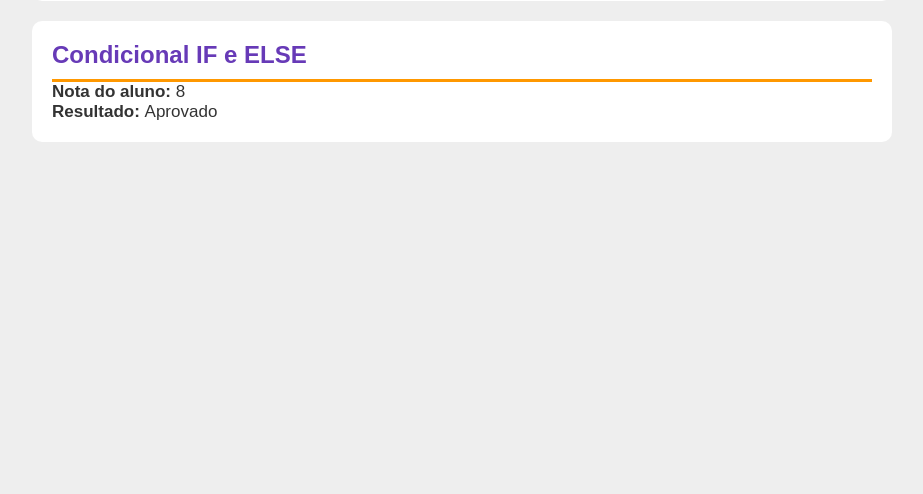
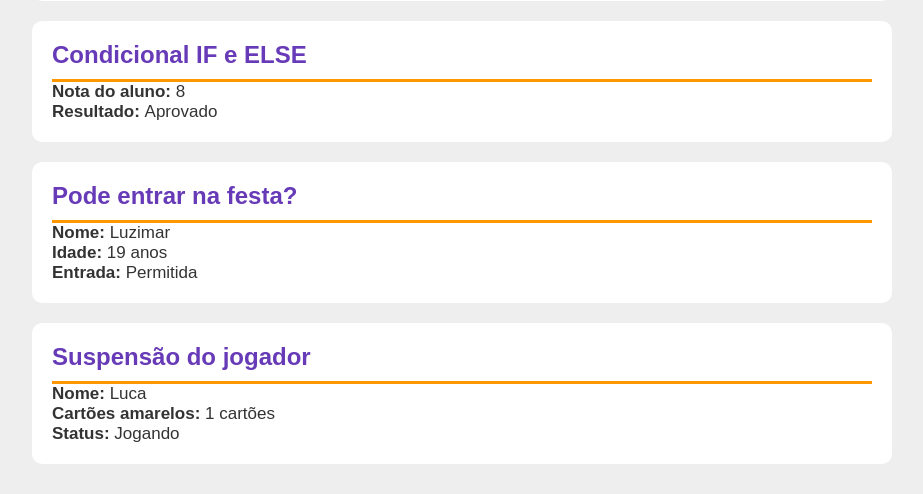
Before and after one commit to kevenbitencourt07/php-web, a PHP site: page /26-11-2026/index.php in a window 1280 px wide. Shown: the part 310-804 px from the top of the page, without its empty margins (178-1101 px from the left). Before the commit the page ends 452 px from the top, so only its background shows below. Run offline with PHP 8.4, Linux system fonts and the light colour scheme.

Commit message:
feat: adicionando cards de teste

```diff
--- a/26-11-2026/index.php
+++ b/26-11-2026/index.php
@@ -55,6 +55,48 @@
 
                 <p><strong>Nota do aluno: </strong> <?= $nota ?> </p>
                 <p><strong>Resultado: </strong> <?= $resultado ?> </p>
+             </div>
+
+             <div class="card">
+                <h2>Pode entrar na festa?</h2>
+
+                <?php
+                    // Entrada de dados
+                    $nome = "Luzimar";
+                    $idade = 19;
+
+                    // Verifica se a pessoa pode entrar na festa
+                    if ($idade >= 18) {
+                        $entrada = "Permitida";
+                    } else {
+                        $entrada = "Não permitida";
+                    }
+                ?>
+
+                <p><strong>Nome: </strong> <?= $nome ?> </p>
+                <p><strong>Idade: </strong> <?= $idade ?> anos</p>
+                <p><strong>Entrada: </strong> <?= $entrada ?> </p>
+             </div>
+
+             <div class="card">
+                <h2>Suspensão do jogador</h2>
+
+                <?php
+                    // Dados do jogador
+                    $nome = "Luca";
+                    $cartoes = 1;
+
+                    // Status do jogador
+                    if ($cartoes >= 3) {
+                        $status = "Suspenso da partida";
+                    } else {
+                        $status = "Jogando";
+                    }
+                ?>
+
+                <p><strong>Nome: </strong> <?= $nome ?> </p>
+                <p><strong>Cartões amarelos: </strong> <?= $cartoes ?> cartões</p>
+                <p><strong>Status: </strong> <?= $status ?> </p>
 
              </div>
 
```
